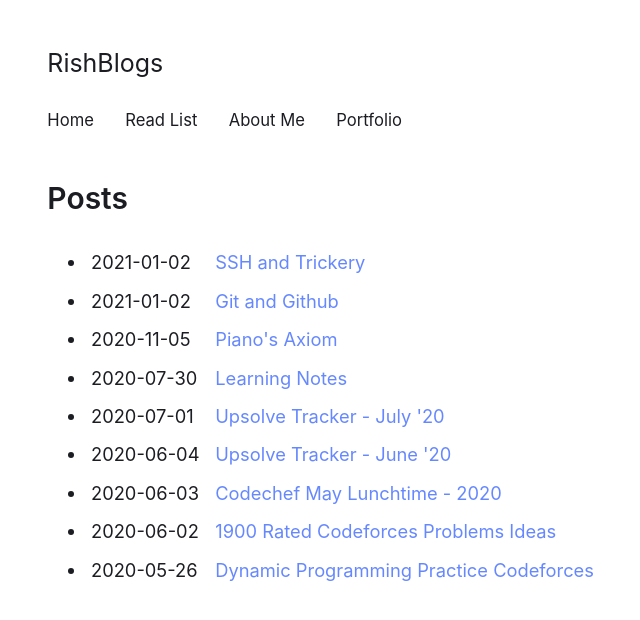
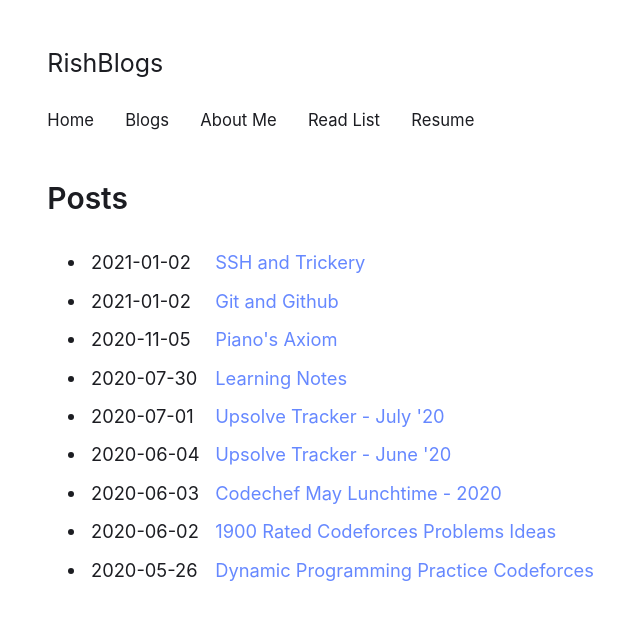
Before and after one commit to rish-singhal/blogs, a Jekyll site: the page built from index.html, in a window 1280 px wide. Shown: the top 620 px of the page, without its empty margins (256-896 px from the left). Built offline with Jekyll 4.4.1, drawn with Linux system fonts in a browser that asks for light colours.

Commit message:
experiment with navbar

```diff
--- a/_config.yml
+++ b/_config.yml
@@ -25,15 +25,16 @@ minimal: true           # use simpler style
 # Menu
 
 navigation:
+  - {title: Home, icon: link, url: "https://rish-singhal.github.io"}
   - {file: "index.html", icon: home}
+  - {file: "about_me.md", icon: address-card}
   - {file: "resources.md", icon: list}
-  - {file: "about_me.md", icon: address-card}
-  - {title: Portfolio, icon: link, url: "https://rish-singhal.github.io"}
+  - {title: Resume, icon: link, url: "https://github.com/rish-singhal/Resume/blob/main/resume_rishabh_singhal.pdf"}
 
 external:                    # see http://fontawesome.com/icons
  - {title: Mail, icon: envelope, url: "mailto:rishabh.singhal@research.iiit.ac.in"}
  - {title: Github, icon: github, url: "https://github.com/rish-singhal"}
- - {title: Resume, icon: link, url: "https://github.com/rish-singhal/Resume/blob/main/resume_rishabh_singhal.pdf"}
+
 
 #  - {title: Subscribe, icon: rss, url: "/feed.xml"}
 
--- a/index.html
+++ b/index.html
@@ -1,6 +1,6 @@
 ---
 layout: default
-title: "Home"
+title: "Blogs"
 ---
 
 {% if site.show_excerpts %}
```
